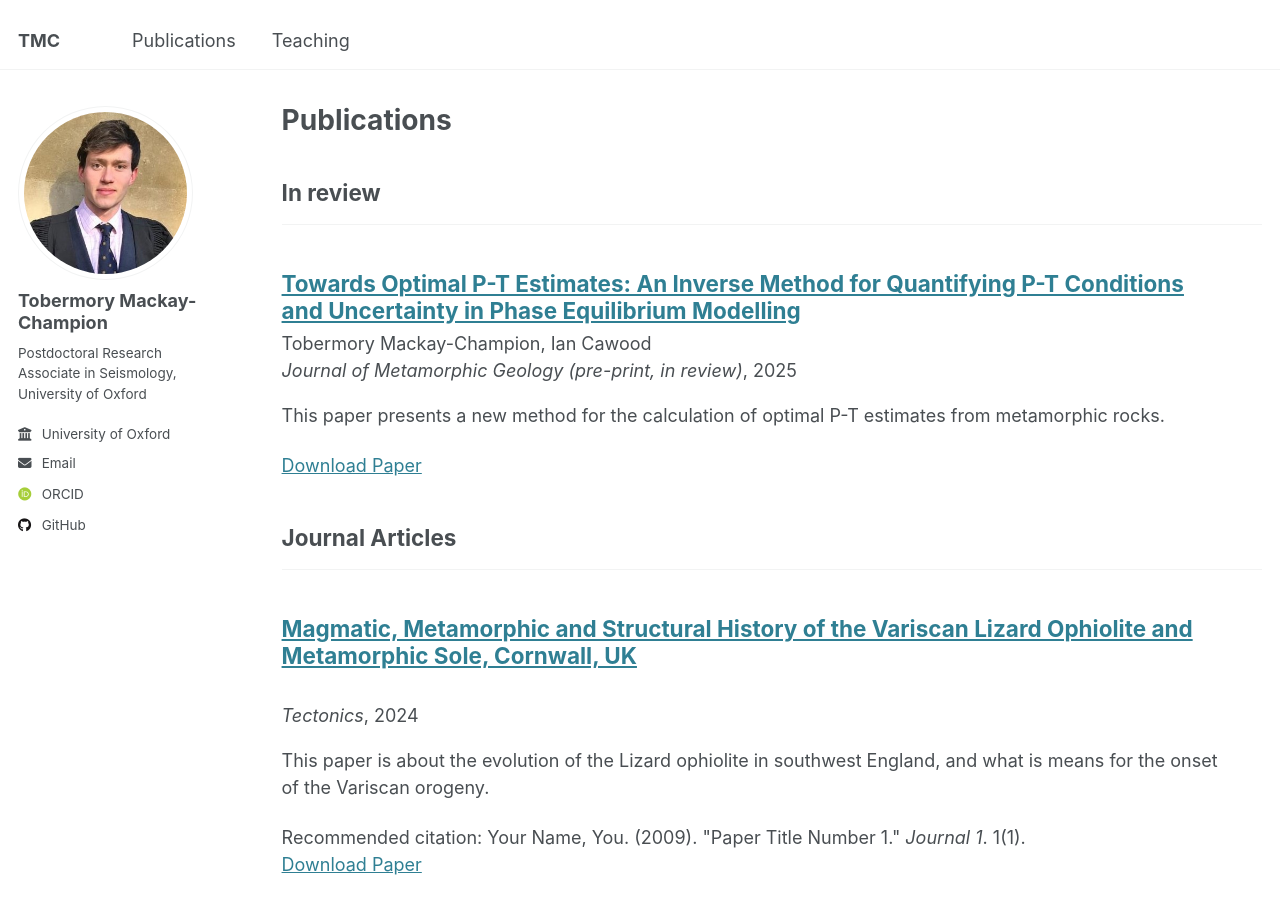
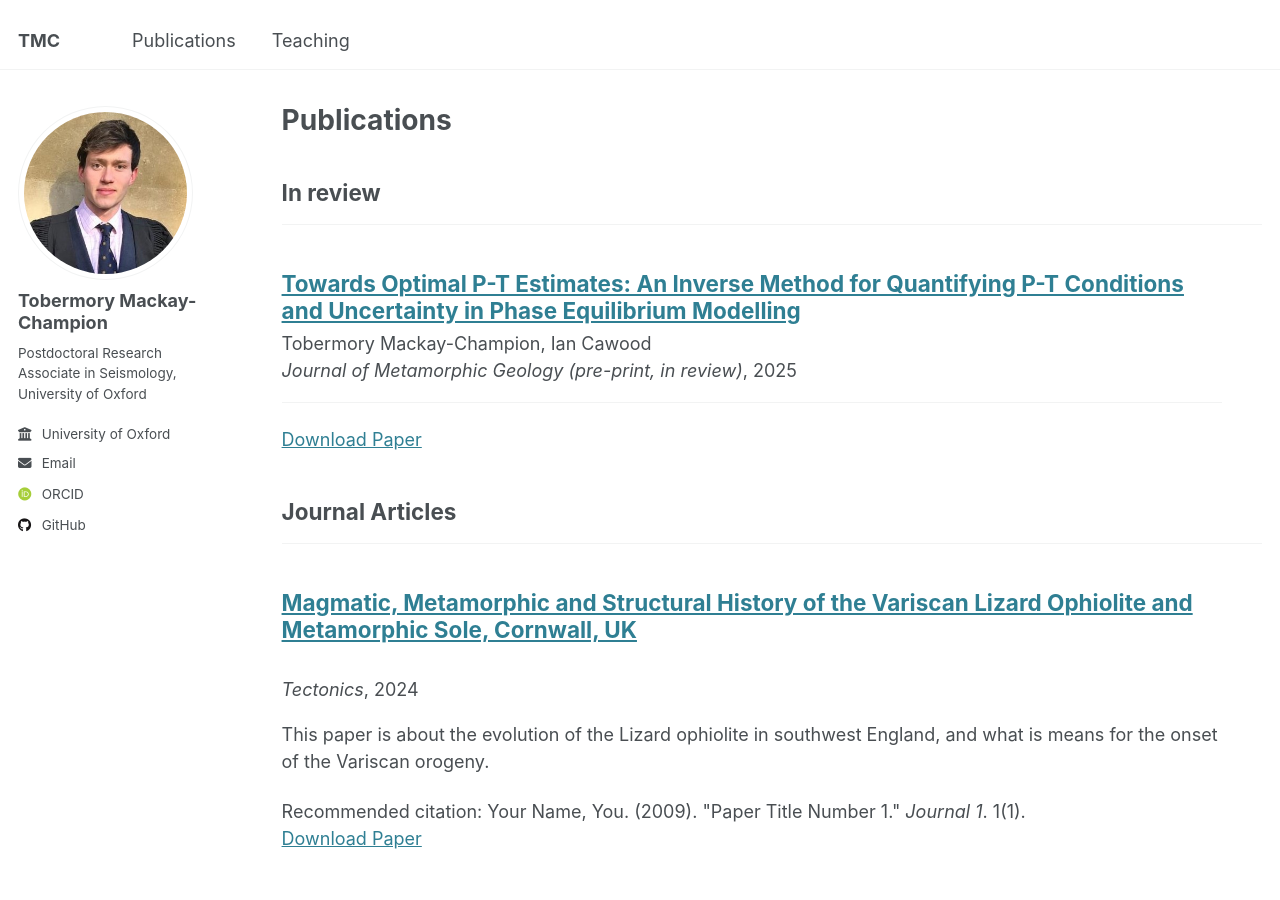
Before and after one commit to TMackay-Champion/TMackay-Champion.github.io, a Jekyll site: the page built from _pages/publications.html, in a window 1280 px wide and 900 px high. Built offline with Jekyll 4.4.1, drawn with Linux system fonts in a browser that asks for light colours; some web fonts are replaced.

Commit message:
Update 2025-03-LF.md

```diff
--- a/_publications/2025-03-LF.md
+++ b/_publications/2025-03-LF.md
@@ -3,7 +3,7 @@ title: "Towards Optimal P-T Estimates: An Inverse Method for Quantifying P-T Con
 collection: publications
 category: preprints
 permalink: /publication/2025-03-LF
-excerpt: 'This paper presents a new method for the calculation of optimal P-T estimates from metamorphic rocks.'
+excerpt: '------'
 date: 2025-03-12
 authors: 'Tobermory Mackay-Champion, Ian Cawood'
 venue: 'Journal of Metamorphic Geology (pre-print, in review)'
```
